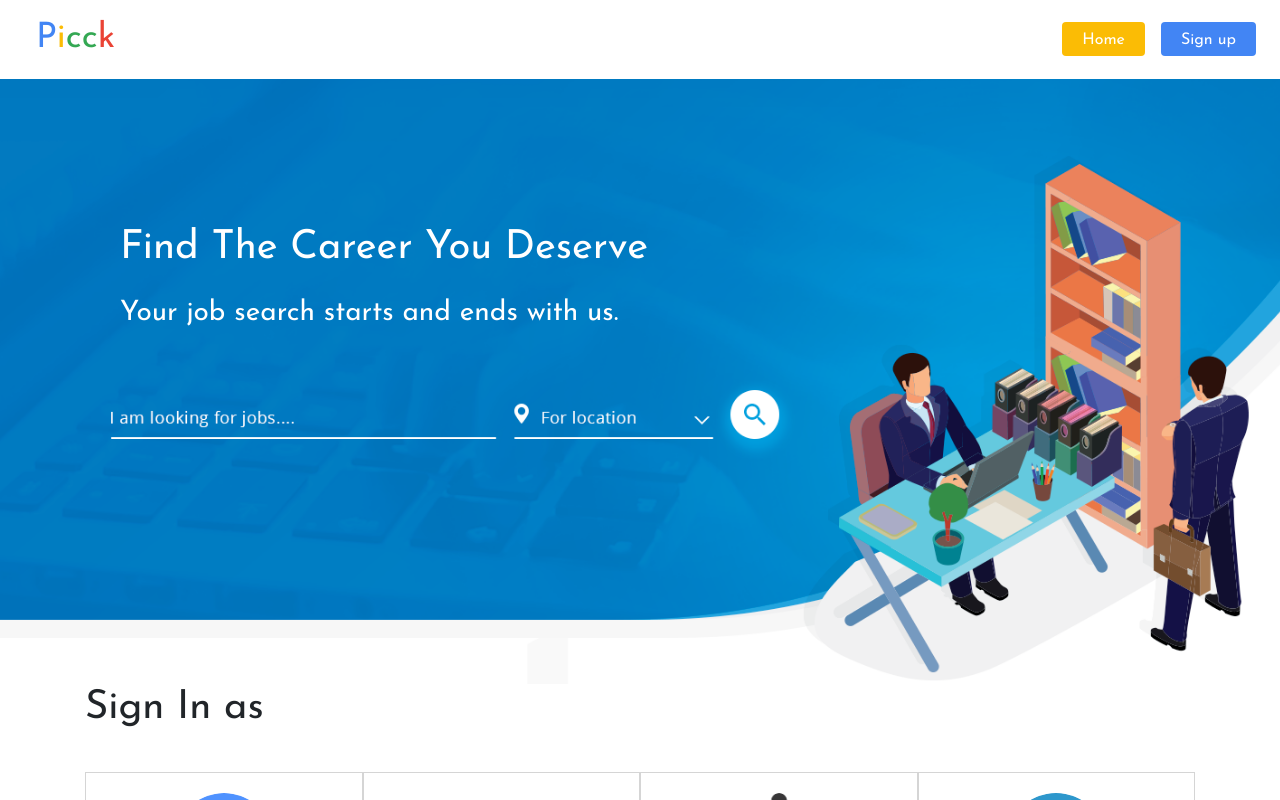
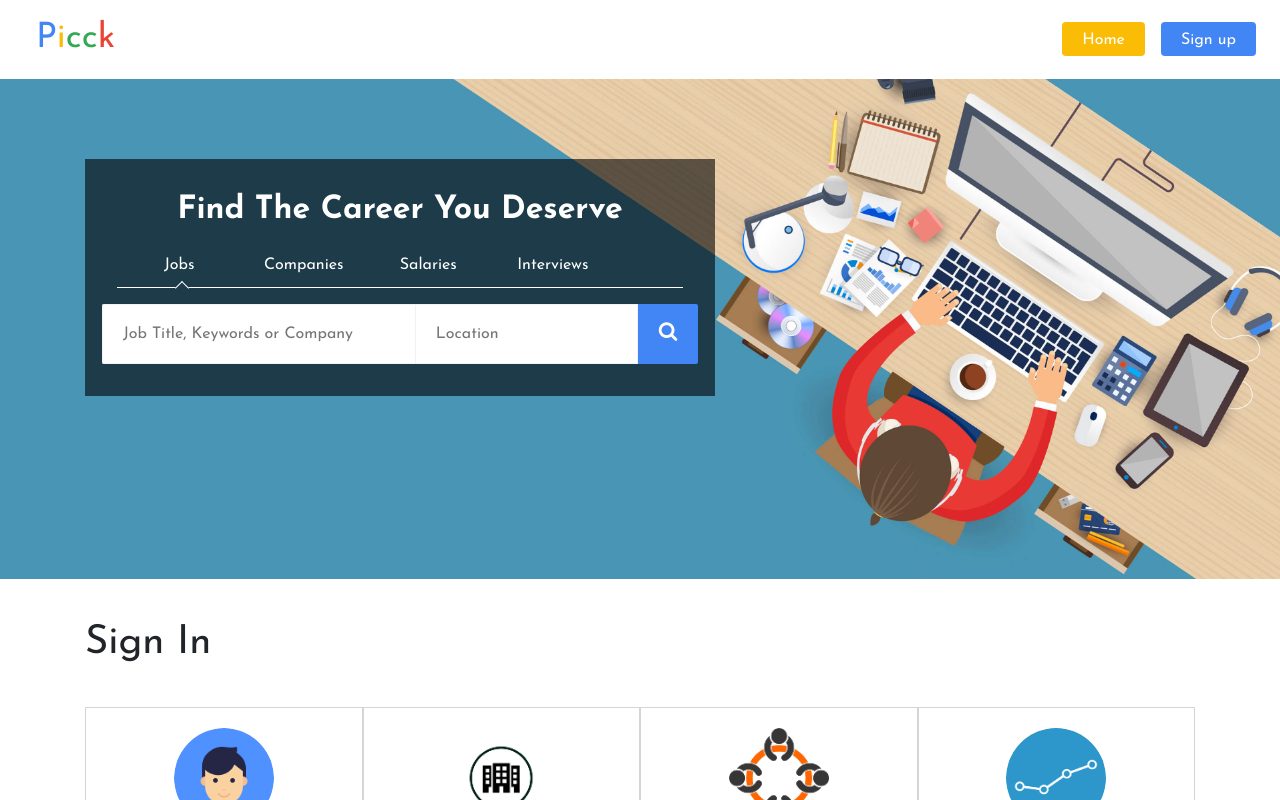
Before and after one commit to avtarvikas/picck, a React (Create React App) app: page / in a window 1280 px wide. Shown: the top 800 px of the page. Built offline with nearby package versions, Linux system fonts and the light colour scheme.

Commit message:
implemented the search section

```diff
--- a/src/common/components/Footer.js
+++ b/src/common/components/Footer.js
@@ -12,7 +12,6 @@ class Footer extends Component {
   }
 
   callUpdateStore() {
-    console.log(window.innerWidth);
     this.setState({
       width: window.innerWidth
     });
--- /dev/null
+++ b/src/common/components/Search.js
@@ -0,0 +1,52 @@
+import React, { Component } from "react";
+
+class Search extends Component {
+  state = {
+    left: "60px"
+  };
+
+  render() {
+    const { left } = this.state;
+    return (
+      <div className="search-container">
+        <div className="container outer">
+          <h1>Find The Career You Deserve</h1>
+          <div className="row titles m0">
+            <span onClick={()=> this.setState({
+                left:"60px"
+            })}>Jobs</span>
+            <span onClick={()=> this.setState({
+                left:"180px"
+            })}>Companies</span>
+            <span onClick={()=> this.setState({
+                left:"306px"
+            })}>Salaries</span>
+            <span onClick={()=> this.setState({
+                left:"430px"
+            })}>Interviews</span>
+            <div className="arrow" style={{ marginLeft: left }} />
+          </div>
+          <form className="form-group" />
+          <div className="row form">
+            <input
+              name="sc.keyword"
+              id="KeywordSearch"
+              className="keyword"
+              type="text"
+              placeholder="Job Title, Keywords or Company"
+            />
+            <input
+              id="LocationSearch"
+              className="loc"
+              type="text"
+              placeholder="Location"
+            />
+            <button className="search-btn" type="submit" tabIndex="0" ><i className="fa fa-search"/></button>
+          </div>
+        </div>
+      </div>
+    );
+  }
+}
+
+export default Search;
--- a/src/css/home.css
+++ b/src/css/home.css
@@ -1,7 +1,7 @@
 .banner {
-  background: url("../assets/png/banner.png") no-repeat center center;
+  background: url("../assets/png/banner2.png") no-repeat center center;
   background-size: cover;
-  min-height: 605px;
+  min-height: 500px;
   color: white; }
   .banner .banner-text {
     margin-top: 130px; }
@@ -12,6 +12,8 @@
       display: inline-block;
       margin: 10px 20px; }
 
+.sign-in-page {
+  margin: 40px 0px; }
   .sign-in-page .page-content {
     margin: 40px 0px; }
     .sign-in-page .page-content .sign-in-role-container {
--- a/src/css/index.css
+++ b/src/css/index.css
@@ -92,9 +92,9 @@ footer {
     border-color: #fbbc05; }
 
 .banner {
-  background: url("../assets/png/banner.png") no-repeat center center;
+  background: url("../assets/png/banner2.png") no-repeat center center;
   background-size: cover;
-  min-height: 605px;
+  min-height: 500px;
   color: white; }
   .banner .banner-text {
     margin-top: 130px; }
@@ -105,6 +105,8 @@ footer {
       display: inline-block;
       margin: 10px 20px; }
 
+.sign-in-page {
+  margin: 40px 0px; }
   .sign-in-page .page-content {
     margin: 40px 0px; }
     .sign-in-page .page-content .sign-in-role-container {
@@ -121,6 +123,87 @@ footer {
       font-size: 20px;
       font-weight: 500;
       margin: 20px auto; }
+
+.search-container span {
+  cursor: pointer; }
+
+.search-container .outer h1 {
+  font-size: 32px;
+  margin-bottom: 24px;
+  font-weight: bold; }
+
+.search-container .titles {
+  position: relative;
+  border-bottom: 0.09rem solid #fff;
+  padding-bottom: 10px; }
+
+.search-container .titles span {
+  display: inline-block;
+  width: 22%; }
+
+.search-container .outer {
+  margin: 5em auto;
+  text-align: center;
+  width: 630px;
+  background: rgba(0, 0, 0, 0.6);
+  color: #ffffff;
+  padding: 2em; }
+
+.search-container .row.form {
+  height: 60px; }
+
+.search-container .keyword,
+.search-container .loc,
+.search-container .search-btn {
+  outline: none; }
+
+.search-container .keyword,
+.search-container .loc {
+  height: inherit;
+  -webkit-appearance: none;
+  padding: 0 20px;
+  font-size: 16px;
+  border: 1px solid #f2f2f2;
+  line-height: 24px;
+  box-shadow: none;
+  min-width: 0; }
+
+.search-container .keyword {
+  -webkit-box-flex: 3;
+  flex: 3;
+  border-right: none;
+  border-radius: 2px 0 0 2px; }
+
+.search-container .loc {
+  -webkit-box-flex: 2;
+  flex: 2;
+  border: 1px solid #f2f2f2;
+  border-radius: 0;
+  box-sizing: border-box; }
+
+.search-container .search-btn {
+  background-color: #4285f4;
+  border: 0;
+  border-radius: 0 2px 2px 0;
+  width: 60px;
+  overflow: hidden;
+  cursor: pointer; }
+  .search-container .search-btn i {
+    font-size: 20px;
+    color: white; }
+
+.search-container .arrow {
+  position: absolute;
+  display: block;
+  height: 10px;
+  width: 10px;
+  transition: 0.4s;
+  border-left: 0.09rem solid #fff;
+  bottom: -6px;
+  transform: rotate(45deg);
+  border-top: 0.09rem solid #fff;
+  background: #1d3b48;
+  margin-left: 60px; }
 
 .job-opening {
   background: #f7f7f7;
--- /dev/null
+++ b/src/css/search.css
@@ -0,0 +1,76 @@
+.search-container span {
+  cursor: pointer; }
+
+.search-container .outer h1 {
+  font-size: 32px;
+  margin-bottom: 24px;
+  font-weight: bold; }
+
+.search-container .titles {
+  position: relative;
+  border-bottom: 0.09rem solid #fff;
+  padding-bottom: 10px; }
+
+.search-container .titles span {
+  display: inline-block;
+  width: 22%; }
+
+.search-container .outer {
+  margin: 5em auto;
+  text-align: center;
+  width: 630px;
+  background: rgba(0, 0, 0, 0.6);
+  color: #ffffff;
+  padding: 2em; }
+
+.search-container .row.form {
+  height: 60px; }
+
+.search-container .keyword,
+.search-container .loc,
+.search-container .search-btn {
+  outline: none; }
+
+.search-container .keyword,
+.search-container .loc {
+  height: inherit;
+  -webkit-appearance: none;
+  padding: 0 20px;
+  font-size: 16px;
+  border: 1px solid #f2f2f2;
+  line-height: 24px;
+  box-shadow: none;
+  min-width: 0; }
+
+.search-container .keyword {
+  -webkit-box-flex: 3;
+  flex: 3;
+  border-right: none;
+  border-radius: 2px 0 0 2px; }
+
+.search-container .loc {
+  -webkit-box-flex: 2;
+  flex: 2;
+  border: 1px solid #f2f2f2;
+  border-radius: 0;
+  box-sizing: border-box; }
+
+.search-container .search-btn {
+  background-color: #0caa41;
+  border: 0;
+  border-radius: 0 2px 2px 0;
+  width: 60px;
+  overflow: hidden; }
+
+.search-container .arrow {
+  position: absolute;
+  display: block;
+  height: 10px;
+  width: 10px;
+  transition: 0.4s;
+  border-left: 0.09rem solid #fff;
+  bottom: -6px;
+  transform: rotate(45deg);
+  border-top: 0.09rem solid #fff;
+  background: #1d3b48;
+  margin-left: 60px; }
--- a/src/modules/Users/components/Banner.js
+++ b/src/modules/Users/components/Banner.js
@@ -1,4 +1,5 @@
 import React, { Component } from "react";
+import Search from "../../../common/components/Search"
 
 class Banner extends Component {
   render() {
@@ -6,10 +7,7 @@ class Banner extends Component {
       <div className="banner row m0">
         <div className="container">
           <div className="row m0">
-            <div className="banner-text col-8">
-              <h1>Find The Career You Deserve</h1>
-              <h3>Your job search starts and ends with us.</h3>
-            </div>
+            <Search/>
           </div>
         </div>
       </div>
--- a/src/modules/Users/components/SignIn.js
+++ b/src/modules/Users/components/SignIn.js
@@ -5,10 +5,10 @@ import { logger } from "../../constants";
 class SignIn extends Component {
   render() {
     return (
-      <div className="sign-in-page row m0">
+      <div className="sign-in-page">
         <div className="container">
           <div className="page-header">
-            <h1>Sign In as</h1>
+            <h1>Sign In</h1>
           </div>
           <div className="page-content row">
             {logger.map((obj, i) => (
--- a/src/styles/home.scss
+++ b/src/styles/home.scss
@@ -1,7 +1,7 @@
 .banner {
-  background: url("../assets/png/banner.png") no-repeat center center;
+  background: url("../assets/png/banner2.png") no-repeat center center;
   background-size: cover;
-  min-height: 605px;
+  min-height: 500px;
   color: white;
   .banner-text {
     margin-top: 130px;
@@ -17,6 +17,7 @@
 }
 
 .sign-in-page {
+  margin: 40px 0px;
   .page-content {
     margin: 40px 0px;
 
--- a/src/styles/index.scss
+++ b/src/styles/index.scss
@@ -14,6 +14,7 @@
 @import "./footer.scss";
 @import "./form.scss";
 @import "./home.scss";
+@import "./search.scss";
 @import "./jobOpening.scss";
 
 body {
--- /dev/null
+++ b/src/styles/search.scss
@@ -0,0 +1,85 @@
+.search-container {
+  span {
+    cursor: pointer;
+  }
+  .outer h1 {
+    font-size: 32px;
+    margin-bottom: 24px;
+    font-weight: bold;
+  }
+  .titles {
+    position: relative;
+    border-bottom: 0.09rem solid #fff;
+    padding-bottom: 10px;
+  }
+  .titles span {
+    display: inline-block;
+    width: 22%;
+  }
+  .outer {
+    margin: 5em auto;
+    text-align: center;
+    width: 630px;
+    background: rgba(0, 0, 0, 0.6);
+    color: #ffffff;
+    padding: 2em;
+  }
+  .row.form {
+    height: 60px;
+  }
+  .keyword,
+  .loc,
+  .search-btn {
+    outline: none;
+  }
+  .keyword,
+  .loc {
+    height: inherit;
+    -webkit-appearance: none;
+    padding: 0 20px;
+    font-size: 16px;
+    border: 1px solid #f2f2f2;
+    line-height: 24px;
+    box-shadow: none;
+    min-width: 0;
+  }
+  .keyword {
+    -webkit-box-flex: 3;
+    flex: 3;
+    border-right: none;
+    border-radius: 2px 0 0 2px;
+  }
+  .loc {
+    -webkit-box-flex: 2;
+    flex: 2;
+    border: 1px solid #f2f2f2;
+    border-radius: 0;
+    box-sizing: border-box;
+  }
+  .search-btn {
+    background-color: $color-blue;
+    border: 0;
+    border-radius: 0 2px 2px 0;
+    width: 60px;
+    overflow: hidden;
+    cursor: pointer;
+
+    i {
+      font-size: 20px;
+      color: white;
+    }
+  }
+  .arrow {
+    position: absolute;
+    display: block;
+    height: 10px;
+    width: 10px;
+    transition: 0.4s;
+    border-left: 0.09rem solid #fff;
+    bottom: -6px;
+    transform: rotate(45deg);
+    border-top: 0.09rem solid #fff;
+    background: #1d3b48;
+    margin-left: 60px;
+  }
+}
```
Also changed, not shown: src/assets/png/banner2.png (added). Lines whose indentation alone changed are shown as unchanged.
